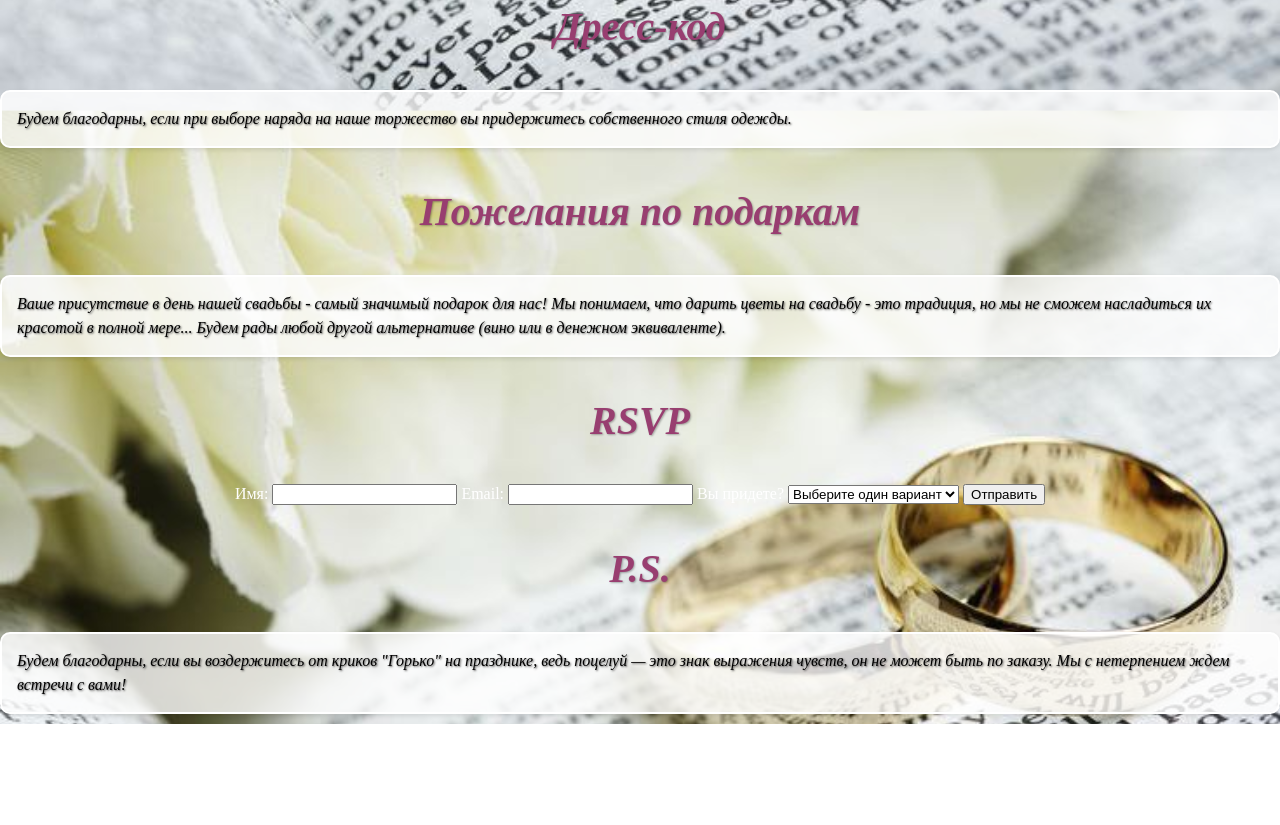
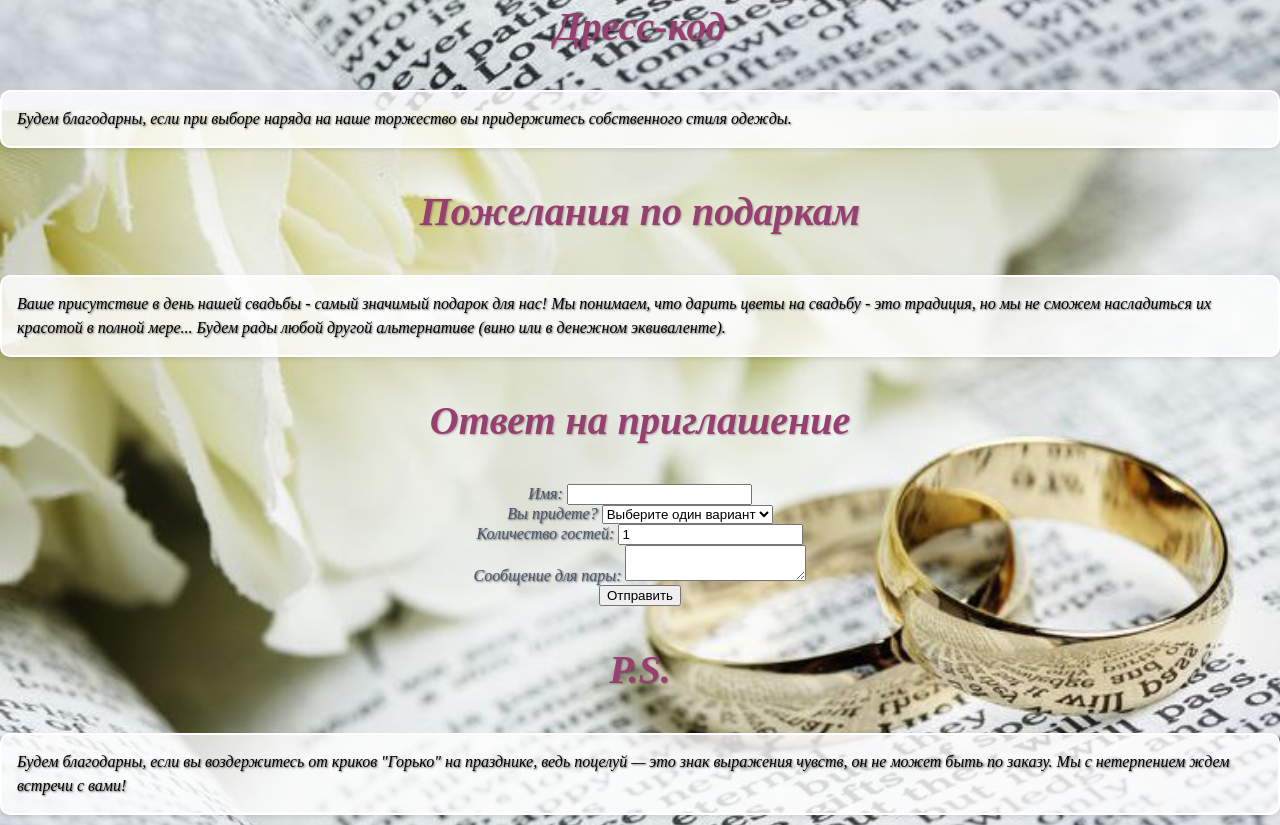
Before and after one commit to Crypt0rce/nikann, a plain HTML site: page index.html in a window 1280 px wide. Shown: the part 1596-2421 px from the top of the page. Before the commit the page ends 2320 px from the top, so only its background shows below. Drawn offline with Linux system fonts and the light colour scheme; a web font is replaced by a local one.

Commit message:
Update index.html

```diff
--- a/index.html
+++ b/index.html
@@ -18,7 +18,7 @@
 
     <!-- Кнопка для управления аудио -->
     <button id="audio-control" class="audio-button">
-        <i class="fa fa-volume-up"></i> Выключить музыку
+        <i class="fa fa-volume-up"></i>
     </button>
 
     <div class="hero-image">
@@ -87,22 +87,29 @@
 
         <section class="rsvp">
             <div class="text-box">
-                <h3>RSVP</h3>
+                <h3>Ответ на приглашение</h3>
             </div>
             <form class="rsvp-form">
+                <div class="form-group">
                     <label for="name">Имя:</label>
-                <input type="text" id="name" name="name" required>
-
-                <label for="email">Email:</label>
-                <input type="email" id="email" name="email" required>
-
+                    <input type="text" id="name" name="name" required aria-required="true">
+                </div>
+                <div class="form-group">
                     <label for="attendance">Вы придете?</label>
-                <select id="attendance" name="attendance" required>
+                    <select id="attendance" name="attendance" required aria-required="true">
                         <option value="">Выберите один вариант</option>
                         <option value="yes">Да</option>
                         <option value="no">Нет</option>
                     </select>
-
+                </div>
+                <div class="form-group">
+                    <label for="guests">Количество гостей:</label>
+                    <input type="number" id="guests" name="guests" min="1" value="1" aria-required="true">
+                </div>
+                <div class="form-group">
+                    <label for="message">Сообщение для пары:</label>
+                    <textarea id="message" name="message"></textarea>
+                </div>
                 <button type="submit">Отправить</button>
             </form>
         </section>
@@ -137,10 +144,10 @@
         controlButton.addEventListener('click', function() {
             if (audio.paused) {
                 playAudio();
-                controlButton.innerHTML = '<i class="fa fa-volume-mute"></i> Включить музыку';
+                controlButton.innerHTML = '<i class="fa fa-volume-mute"></i>';
             } else {
                 pauseAudio();
-                controlButton.innerHTML = '<i class="fa fa-volume-up"></i> Выключить музыку';
+                controlButton.innerHTML = '<i class="fa fa-volume-up"></i>';
             }
         });
 
```
Lines whose indentation alone changed are shown as unchanged.
